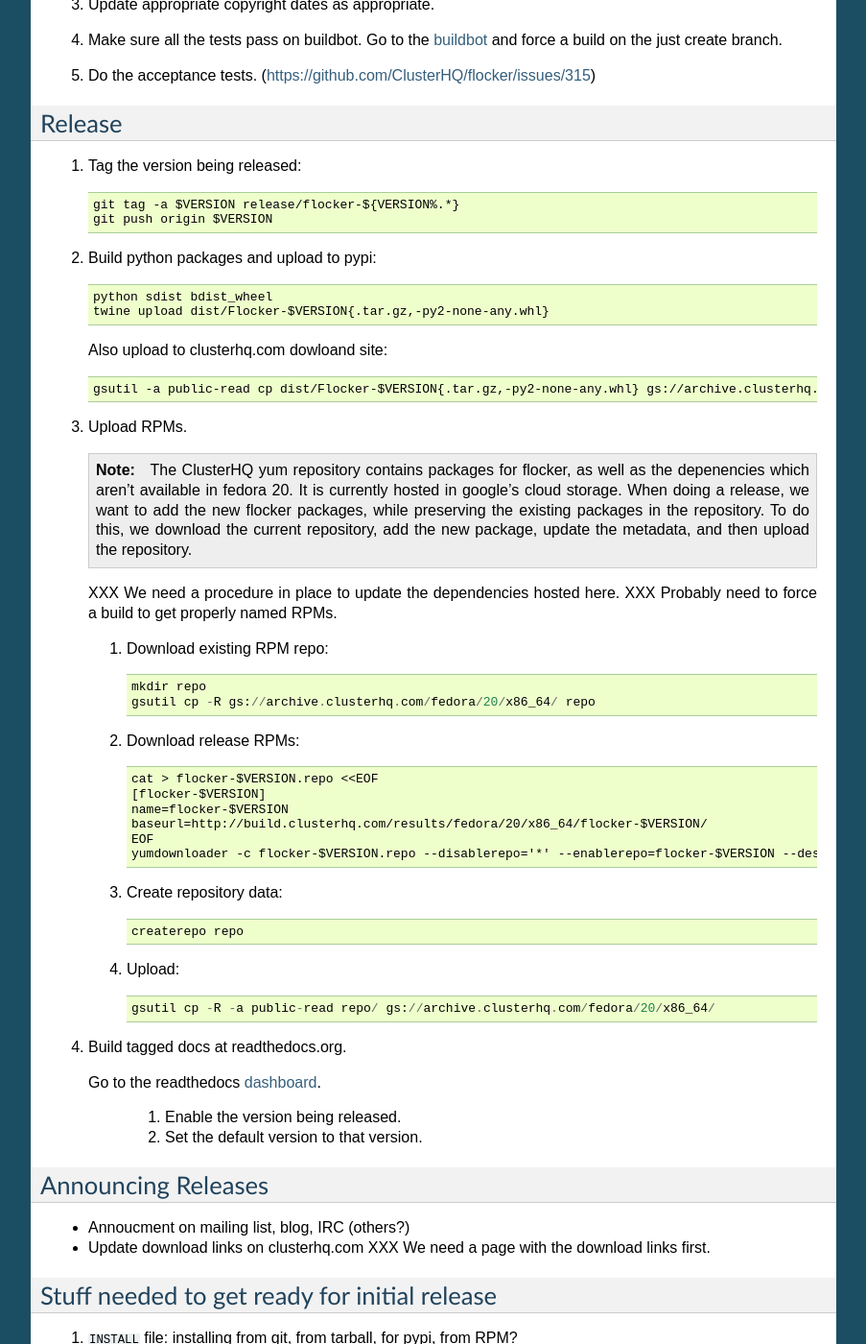
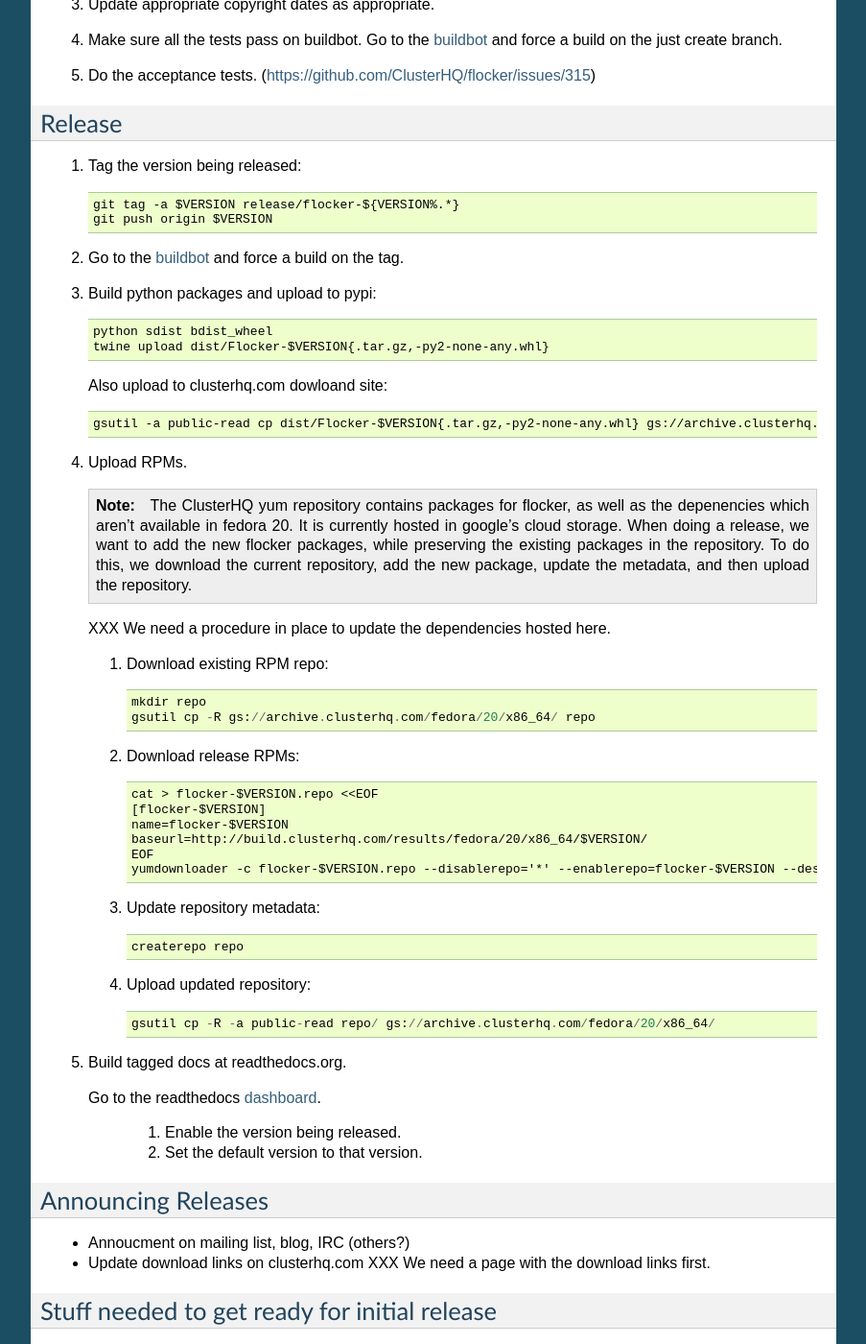
Before and after one commit to ClusterHQ/flocker, a Sphinx documentation site: the page built from docs/release-process.rst, in a window 1280 px wide and 1400 px high, scrolled down 1151 px. Shown: the whole window at 96% size, without its empty margins (198-1101 px from the left). Built offline with Sphinx 7.4.7, drawn with Linux system fonts in a browser that asks for light colours.

Commit message:
Build tagged version.

```diff
--- a/docs/release-process.rst
+++ b/docs/release-process.rst
@@ -71,7 +71,9 @@ Release
      git tag -a $VERSION release/flocker-${VERSION%.*}
      git push origin $VERSION
 
-2. Build python packages and upload to pypi::
+2.  Go to the `buildbot <http://build.clusterhq.com/boxes-flocker>`_ and force a build on the tag.
+
+3. Build python packages and upload to pypi::
 
      python sdist bdist_wheel
      twine upload dist/Flocker-$VERSION{.tar.gz,-py2-none-any.whl}
@@ -90,7 +92,6 @@ Release
      To do this, we download the current repository, add the new package, update the metadata, and then upload the repository.
 
    XXX We need a procedure in place to update the dependencies hosted here.
-   XXX Probably need to force a build to get properly named RPMs.
 
    1. Download existing RPM repo::
 
@@ -102,19 +103,19 @@ Release
          cat > flocker-$VERSION.repo <<EOF
          [flocker-$VERSION]
          name=flocker-$VERSION
-         baseurl=http://build.clusterhq.com/results/fedora/20/x86_64/flocker-$VERSION/
+         baseurl=http://build.clusterhq.com/results/fedora/20/x86_64/$VERSION/
          EOF
          yumdownloader -c flocker-$VERSION.repo --disablerepo='*' --enablerepo=flocker-$VERSION --destdir=repo python-flocker flocker-cli flocker-node
 
-   3. Create repository data::
+   3. Update repository metadata::
 
          createrepo repo
 
-   4. Upload::
+   4. Upload updated repository::
 
          gsutil cp -R -a public-read repo/ gs://archive.clusterhq.com/fedora/20/x86_64/
 
-4. Build tagged docs at readthedocs.org.
+5. Build tagged docs at readthedocs.org.
 
    Go to the readthedocs `dashboard <https://readthedocs.org/dashboard/flocker/versions/>`_.
 
```
Also changed, not shown: other parts of docs/release-process.rst (+1 -1 lines).
